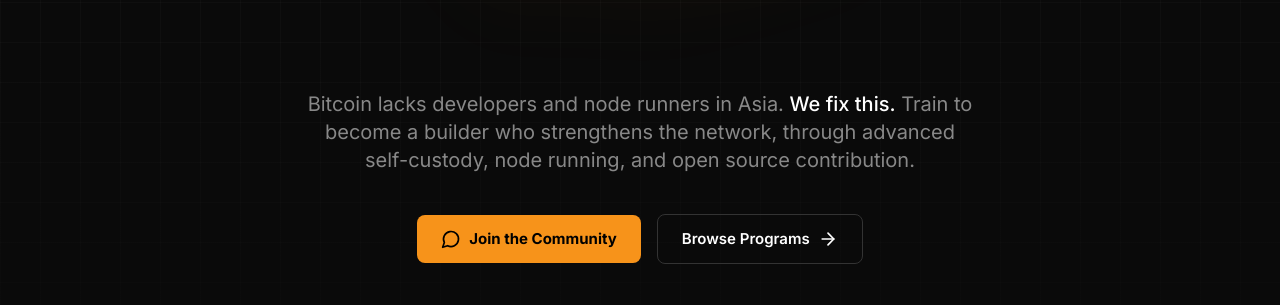
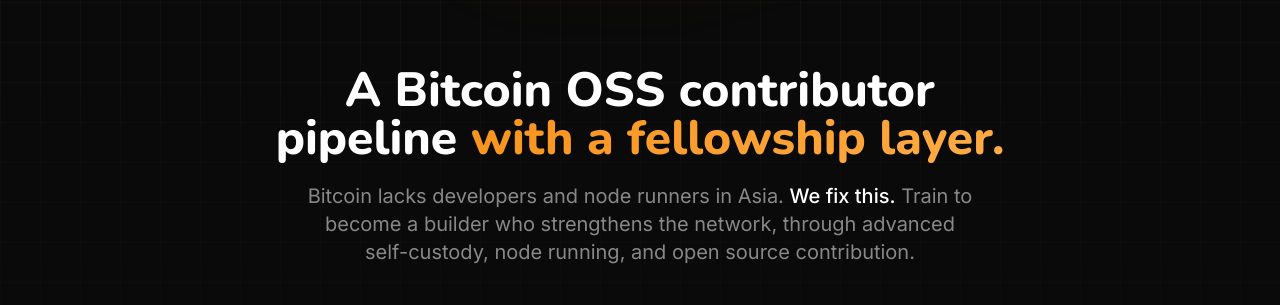
Before and after one commit to code-orange-dev/code-orange-website, a Next.js app: page / in a window 1280 px wide. Shown: the part 358-663 px from the top of the page. Built offline with nearby package versions, Linux system fonts and the light colour scheme; no server answers.

Commit message:
Logo image, poster updates, world-class footer, 50+ graduates, Bitcoin Only

```diff
--- a/app/page.tsx
+++ b/app/page.tsx
@@ -147,10 +147,19 @@
               />
             </div>
 
+            {/* Primary headline */}
+            <h1
+              className="text-3xl sm:text-4xl md:text-5xl font-extrabold text-white leading-tight max-w-3xl mx-auto mb-5 animate-fade-up"
+              style={{ fontFamily: 'var(--font-nunito)', animationDelay: '0.2s' }}
+            >
+              A Bitcoin OSS contributor pipeline{' '}
+              <span className="text-gradient-orange">with a fellowship layer.</span>
+            </h1>
+
             {/* Tagline */}
             <p
               className="text-text-muted text-lg md:text-xl max-w-2xl mx-auto mb-10 leading-relaxed animate-fade-up"
-              style={{ animationDelay: '0.2s' }}
+              style={{ animationDelay: '0.3s' }}
             >
               Bitcoin lacks developers and node runners in Asia.{' '}
               <span className="text-white font-medium">We fix this.</span>{' '}
@@ -161,7 +170,7 @@
             {/* CTAs */}
             <div
               className="flex flex-col sm:flex-row items-center justify-center gap-4 animate-fade-up"
-              style={{ animationDelay: '0.3s' }}
+              style={{ animationDelay: '0.4s' }}
             >
               <Link href={SOCIAL.discord} target="_blank" rel="noopener noreferrer" className="btn-primary text-base px-8 py-4">
                 <MessageCircle className="w-5 h-5" />
```
Also changed, not shown: 1 other file (tests, documents, lock files or other folders).
